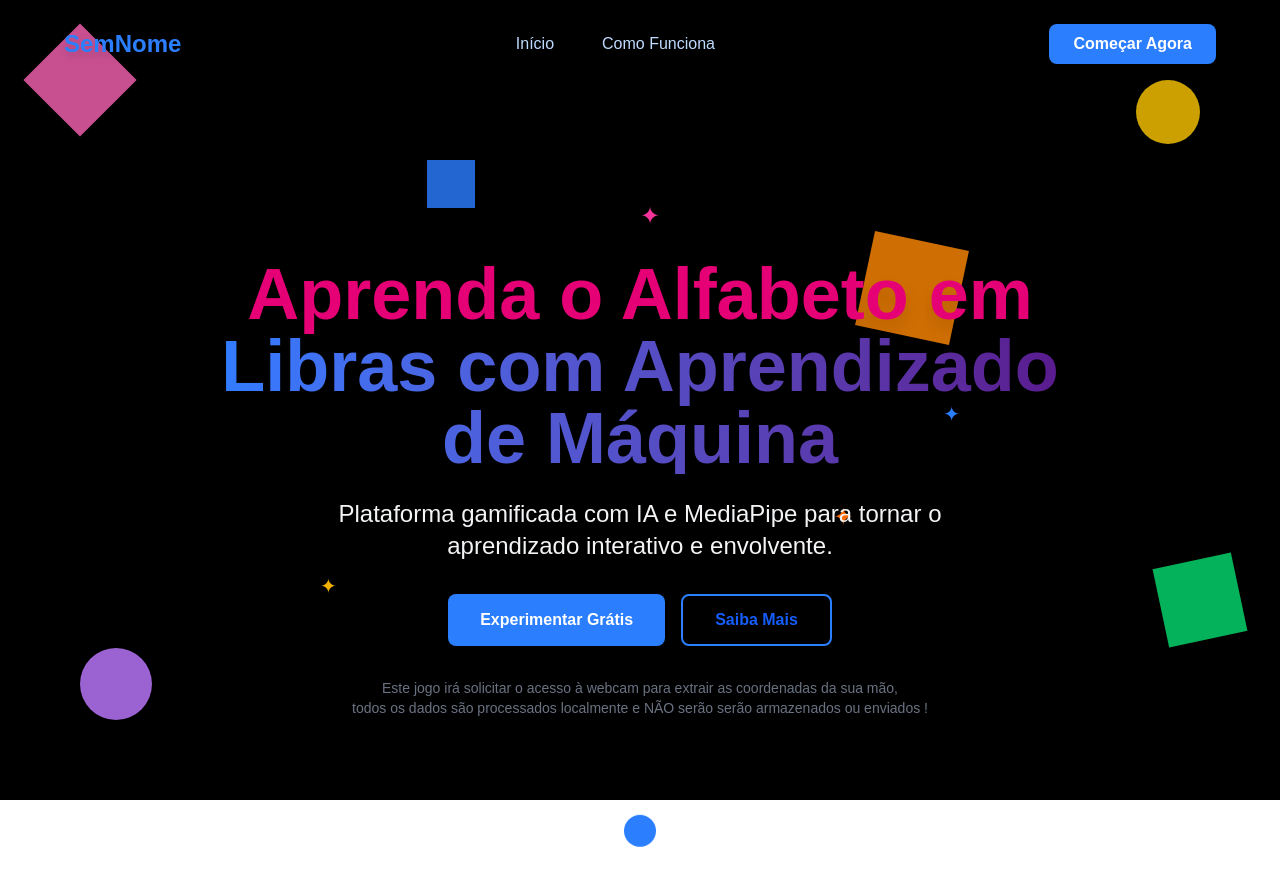
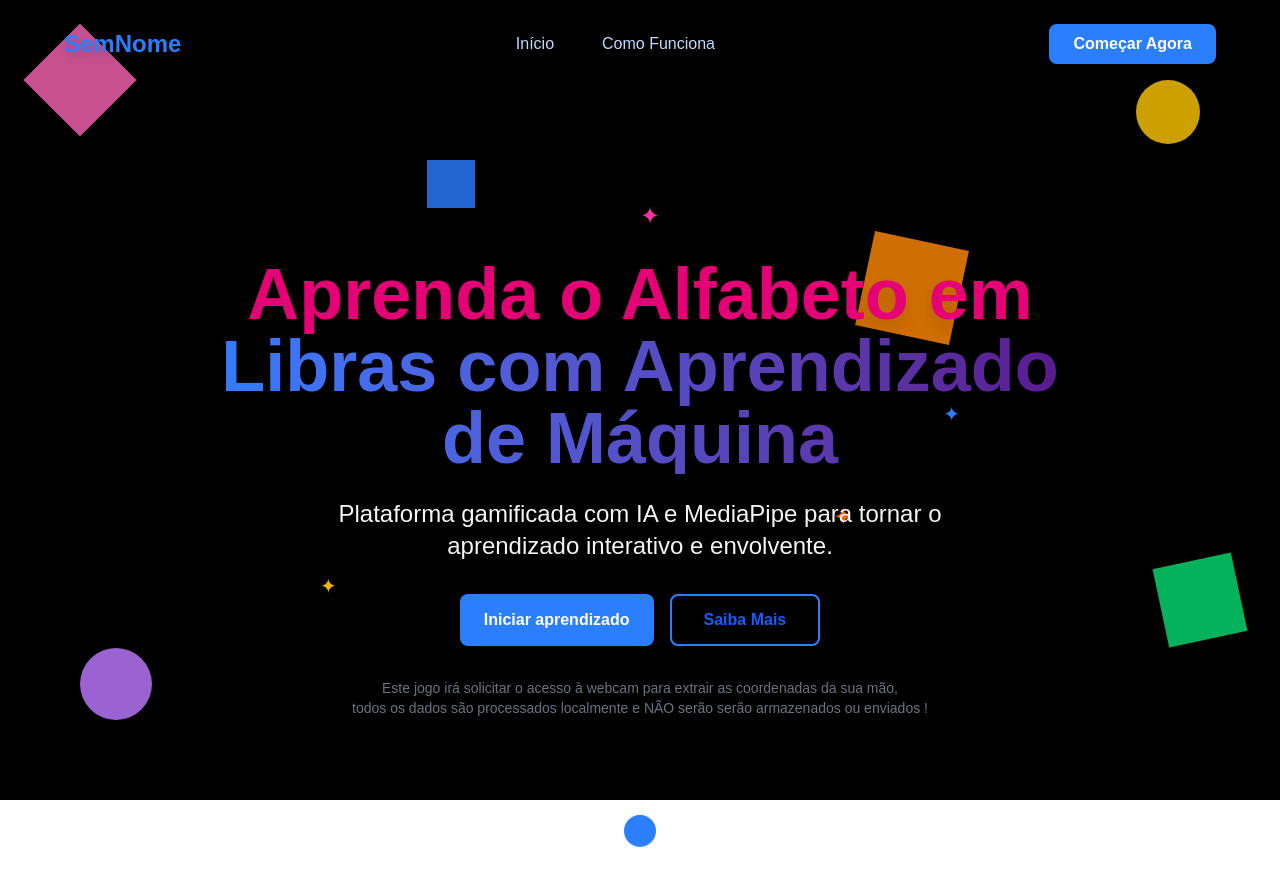
Before and after one commit to AmandaPradoGit/SignLanguageRecognizer-web, a Next.js app: page / in a window 1280 px wide. Built offline with nearby package versions, Linux system fonts and the light colour scheme.

Commit message:
feat: create LandingPage component with geometric background, header, and hero section

```diff
--- a/app/page.tsx
+++ b/app/page.tsx
@@ -1,98 +1,5 @@
-// Componente para o background com estética geométrica e colorida
-const GeometricBackground = () => {
-  return (
-    <div className="fixed inset-0 bg-black overflow-hidden z-0">
-      {/* Formas geométricas flutuantes */}
-      <div className="absolute top-10 left-10 w-20 h-20 bg-pink-400 transform rotate-45 opacity-80"></div>
-      <div className="absolute top-20 right-20 w-16 h-16 bg-yellow-400 rounded-full opacity-80"></div>
-      <div className="absolute top-40 left-1/3 w-12 h-12 bg-blue-500 opacity-80"></div>
-      <div className="absolute top-60 right-1/4 w-24 h-24 bg-orange-400 transform rotate-12 opacity-80"></div>
-      <div className="absolute bottom-20 left-20 w-18 h-18 bg-purple-400 rounded-full opacity-80"></div>
-      <div className="absolute bottom-40 right-10 w-20 h-20 bg-green-400 transform -rotate-12 opacity-80"></div>
+import LandingPage from '../components/landing/LandingPage';
 
-      {/* Estrelas e elementos decorativos */}
-      <div className="absolute top-1/4 left-1/2 text-pink-500 text-2xl">✦</div>
-      <div className="absolute top-1/2 right-1/4 text-blue-500 text-xl">✦</div>
-      <div className="absolute bottom-1/4 left-1/4 text-yellow-500 text-xl">✦</div>
-      <div className="absolute bottom-1/3 right-1/3 text-orange-500 text-2xl">✦</div>
-
-    </div>
-  );
-};
-
-// Componente para o header
-const Header = () => {
-  return (
-    <header className="relative z-20 p-6">
-      <nav className="flex justify-between items-center max-w-6xl mx-auto">
-        <div className="text-2xl font-bold text-blue-500 drop-shadow-lg">
-          SemNome
-        </div>
-        <div className="hidden md:flex space-x-12">
-          {['Início', 'Como Funciona'].map((item) => (
-            <a
-              key={item}
-              href={`#${item.toLowerCase()}`}
-              className=" text-blue-200 hover:text-blue-900 transition-colors duration-300 font-medium"
-            >
-              {item}
-            </a>
-          ))}
-        </div>
-        <button className="bg-blue-500 hover:bg-pink-500 text-white px-6 py-2 rounded-lg font-bold transition-all duration-300 transform hover:scale-105">
-          Começar Agora
-        </button>
-      </nav>
-    </header>
-  );
-};
-
-// Componente para a seção hero
-const HeroSection = () => {
-  return (
-    <section className="relative z-10 min-h-screen flex items-center justify-center text-center px-6">
-      <div className="max-w-4xl">
-        <h1 className="text-5xl md:text-7xl font-extrabold text-pink-600 mb-6 drop-shadow-xl">
-          Aprenda o Alfabeto em
-          <span className="block bg-clip-text text-transparent bg-gradient-to-r from-blue-500 to-purple-900">
-            Libras com Aprendizado de Máquina
-          </span>
-        </h1>
-        <p className="text-xl md:text-2xl text-gray-100 mb-8 max-w-2xl mx-auto">
-          Plataforma gamificada com IA e MediaPipe para tornar o aprendizado interativo e envolvente.
-        </p>
-        <div className="flex flex-col sm:flex-row gap-4 justify-center">
-          <button className="bg-blue-500 hover:bg-pink-600 text-white px-8 py-3 rounded-lg font-bold transition-all duration-300 transform hover:scale-105">
-            Experimentar Grátis
-          </button>
-          <button className="hover:bg-pink-900 hover:text-pink-200 hover:border-pink-500 text-blue-600 px-8 py-3 rounded-lg font-bold transition-all duration-300 border-2 border-blue-500">
-            Saiba Mais
-          </button>
-
-        </div>
-        <p className="text-sm text-gray-500 pt-8">
-          Este jogo irá solicitar o acesso à webcam para extrair as coordenadas da sua mão,<br/>
-          todos os dados são processados localmente e NÃO serão serão armazenados ou enviados !
-        </p>
-      </div>
-
-      <div className="absolute bottom-10 animate-bounce">
-        <div className="w-8 h-8 bg-blue-500 rounded-full mx-auto"></div>
-      </div>
-    </section>
-  );
-};
-// Componente principal
-const LandingPage = () => {
-  return (
-    <div className="min-h-screen overflow-x-hidden bg-white">
-      <GeometricBackground />
-      <div className="relative z-10">
-        <Header />
-        <HeroSection />
-      </div>
-    </div>
-  );
-};
-
-export default LandingPage;
+export default function Page() {
+  return <LandingPage />;
+}
--- /dev/null
+++ b/components/landing/GeometricBackground.tsx
@@ -0,0 +1,16 @@
+export default function GeometricBackground() {
+  return (
+    <div className="fixed inset-0 bg-black overflow-hidden z-0">
+      <div className="absolute top-10 left-10 w-20 h-20 bg-pink-400 transform rotate-45 opacity-80"></div>
+      <div className="absolute top-20 right-20 w-16 h-16 bg-yellow-400 rounded-full opacity-80"></div>
+      <div className="absolute top-40 left-1/3 w-12 h-12 bg-blue-500 opacity-80"></div>
+      <div className="absolute top-60 right-1/4 w-24 h-24 bg-orange-400 transform rotate-12 opacity-80"></div>
+      <div className="absolute bottom-20 left-20 w-18 h-18 bg-purple-400 rounded-full opacity-80"></div>
+      <div className="absolute bottom-40 right-10 w-20 h-20 bg-green-400 transform -rotate-12 opacity-80"></div>
+      <div className="absolute top-1/4 left-1/2 text-pink-500 text-2xl">✦</div>
+      <div className="absolute top-1/2 right-1/4 text-blue-500 text-xl">✦</div>
+      <div className="absolute bottom-1/4 left-1/4 text-yellow-500 text-xl">✦</div>
+      <div className="absolute bottom-1/3 right-1/3 text-orange-500 text-2xl">✦</div>
+    </div>
+  );
+}
--- /dev/null
+++ b/components/landing/Header.tsx
@@ -0,0 +1,28 @@
+import Link from 'next/link';
+
+export default function Header() {
+  return (
+    <header className="relative z-20 p-6">
+      <nav className="flex justify-between items-center max-w-6xl mx-auto">
+        <div className="text-2xl font-bold text-blue-500 drop-shadow-lg">SemNome</div>
+        <div className="hidden md:flex space-x-12">
+          {['Início', 'Como Funciona'].map((item) => (
+            <a
+              key={item}
+              href={`#${item.toLowerCase()}`}
+              className="text-blue-200 hover:text-blue-900 transition-colors duration-300 font-medium"
+            >
+              {item}
+            </a>
+          ))}
+        </div>
+        <Link
+          href="/levels"
+          className="inline-flex items-center justify-center bg-blue-500 hover:bg-pink-500 text-white px-6 py-2 rounded-lg font-bold transition-all duration-300 transform hover:scale-105"
+        >
+          Começar Agora
+        </Link>
+      </nav>
+    </header>
+  );
+}
--- /dev/null
+++ b/components/landing/HeroSection.tsx
@@ -0,0 +1,37 @@
+import Link from 'next/link';
+
+export default function HeroSection() {
+  return (
+    <section className="relative z-10 min-h-screen flex items-center justify-center text-center px-6">
+      <div className="max-w-4xl">
+        <h1 className="text-5xl md:text-7xl font-extrabold text-pink-600 mb-6 drop-shadow-xl">
+          Aprenda o Alfabeto em
+          <span className="block bg-clip-text text-transparent bg-linear-to-r from-blue-500 to-purple-900">
+            Libras com Aprendizado de Máquina
+          </span>
+        </h1>
+        <p className="text-xl md:text-2xl text-gray-100 mb-8 max-w-2xl mx-auto">
+          Plataforma gamificada com IA e MediaPipe para tornar o aprendizado interativo e envolvente.
+        </p>
+        <div className="flex flex-col sm:flex-row gap-4 justify-center">
+          <Link
+            href="/levels"
+            className="inline-flex items-center justify-center bg-blue-500 hover:bg-pink-500 text-white px-6 py-2 rounded-lg font-bold transition-all duration-300 transform hover:scale-105"
+          >
+            Iniciar aprendizado
+          </Link>
+          <button className="inline-flex items-center justify-center hover:bg-pink-900 hover:text-pink-200 hover:border-pink-500 text-blue-600 px-8 py-3 rounded-lg font-bold transition-all duration-300 border-2 border-blue-500">
+            Saiba Mais
+          </button>
+        </div>
+        <p className="text-sm text-gray-500 pt-8">
+          Este jogo irá solicitar o acesso à webcam para extrair as coordenadas da sua mão,<br />
+          todos os dados são processados localmente e NÃO serão serão armazenados ou enviados !
+        </p>
+      </div>
+      <div className="absolute bottom-10 animate-bounce">
+        <div className="w-8 h-8 bg-blue-500 rounded-full mx-auto"></div>
+      </div>
+    </section>
+  );
+}
--- /dev/null
+++ b/components/landing/LandingPage.tsx
@@ -0,0 +1,15 @@
+import GeometricBackground from './GeometricBackground';
+import Header from './Header';
+import HeroSection from './HeroSection';
+
+export default function LandingPage() {
+  return (
+    <div className="min-h-screen overflow-x-hidden bg-white">
+      <GeometricBackground />
+      <div className="relative z-10">
+        <Header />
+        <HeroSection />
+      </div>
+    </div>
+  );
+}
```
